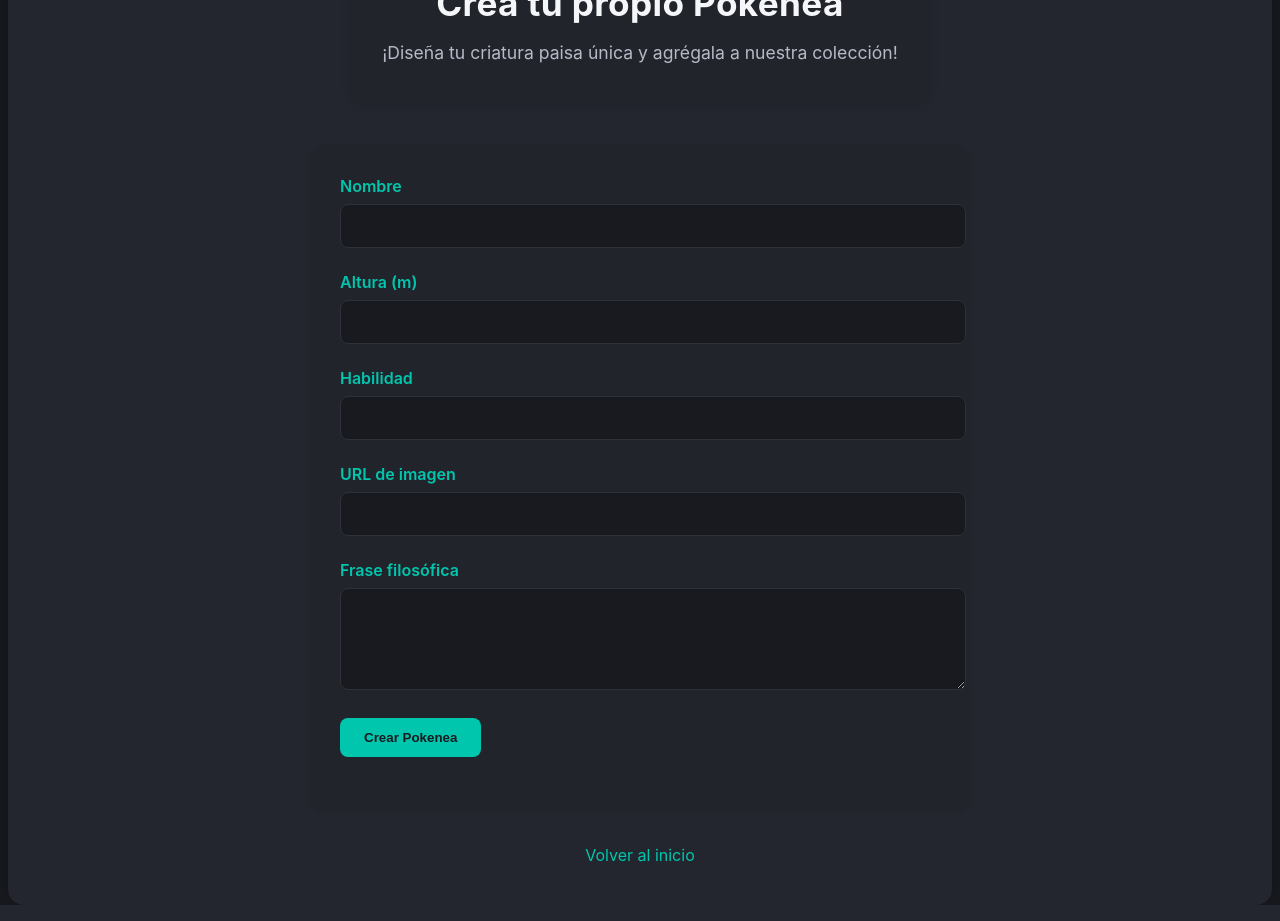
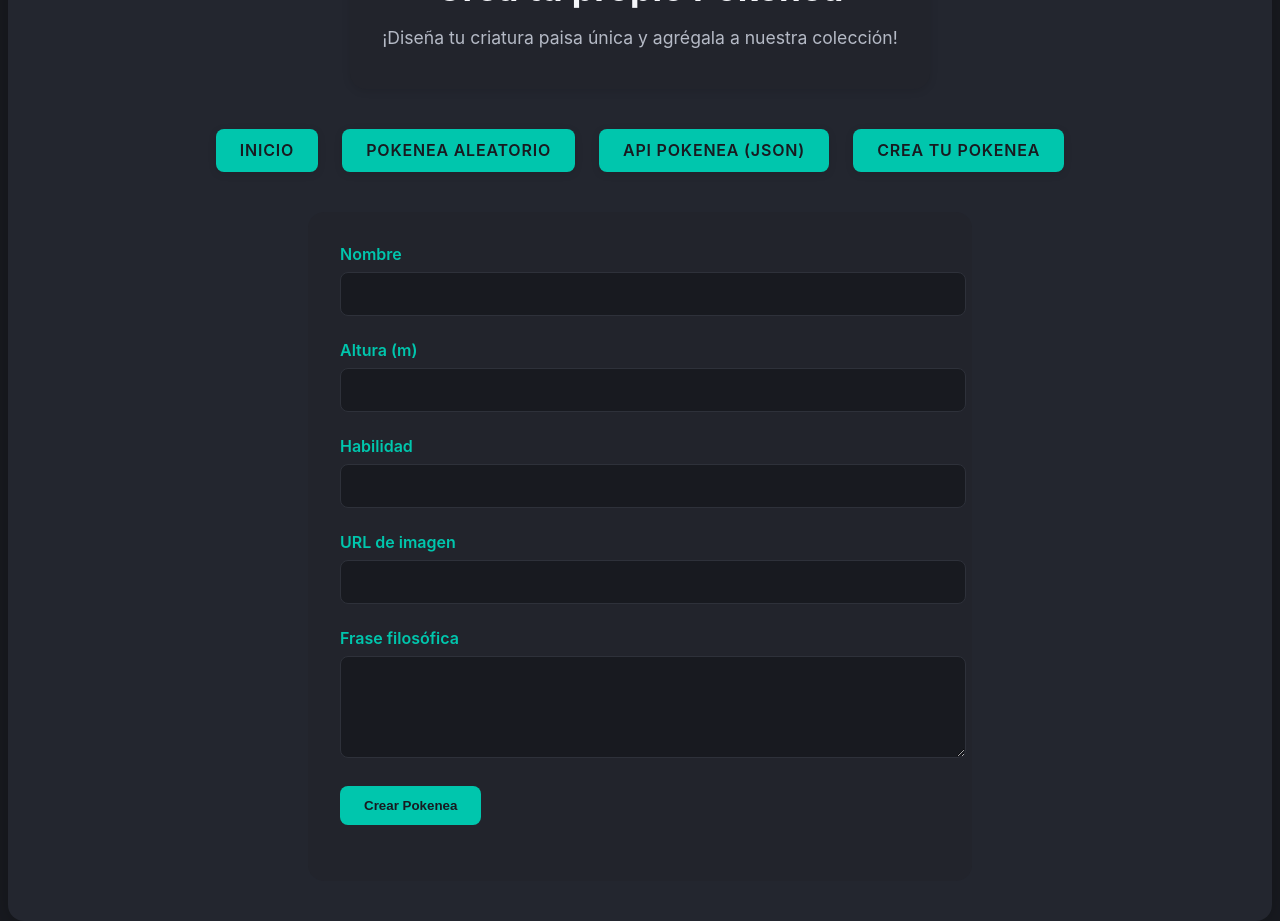
Before and after one commit to Max-Bustamante69/Taller-02-T.I.S, a Flask app: page /your-pokenea in a window 1280 px wide. Run offline with Flask 3, Linux system fonts and the light colour scheme.

Commit message:
new styles added

```diff
--- a/app/templates/create_pokenea.html
+++ b/app/templates/create_pokenea.html
@@ -1,92 +1,15 @@
-<!DOCTYPE html>
-<html lang="es">
+{% extends "layout.html" %}
 
-<head>
-    <meta charset="UTF-8">
-    <meta name="viewport" content="width=device-width, initial-scale=1.0">
-    <title>Crea tu Pokenea</title>
-    <link rel="stylesheet" href="../static/css/styles.css">
-    <style>
-        /* Additional styles for the form */
-        .form-container {
-            background-color: var(--bg-accent);
-            padding: 2rem;
-            border-radius: var(--radius);
-            width: 100%;
-            max-width: 600px;
-            margin: 0 auto;
-        }
+{% block title %}Crea tu Pokenea{% endblock %}
 
-        .form-group {
-            margin-bottom: 1.5rem;
-        }
+{% block header %}Crea tu propio Pokenea{% endblock %}
+{% block subheader %}¡Diseña tu criatura paisa única y agrégala a nuestra colección!{% endblock %}
 
-        .form-group label {
-            display: block;
-            margin-bottom: 0.5rem;
-            color: var(--primary);
-            font-weight: 600;
-        }
+{% block extra_styles %}
 
-        .form-control {
-            width: 100%;
-            padding: 0.75rem;
-            border-radius: 8px;
-            border: 1px solid var(--border);
-            background-color: var(--bg-main);
-            color: var(--text-main);
-            font-size: 1rem;
-        }
+{% endblock %}
 
-        .form-control:focus {
-            outline: none;
-            border-color: var(--primary);
-            box-shadow: 0 0 0 2px rgba(0, 198, 173, 0.3);
-        }
-
-        .btn-submit {
-            background-color: var(--primary);
-            color: var(--bg-main);
-            font-weight: 600;
-            padding: 0.75rem 1.5rem;
-            border: none;
-            border-radius: 8px;
-            cursor: pointer;
-            transition: background-color var(--transition), transform var(--transition);
-        }
-
-        .btn-submit:hover {
-            background-color: var(--primary-hover);
-            transform: translateY(-2px);
-        }
-
-        .error-message {
-            color: #ff4d4f;
-            margin-top: 0.5rem;
-            font-size: 0.9rem;
-        }
-
-        .field-error {
-            margin-top: 0.25rem;
-            color: #ff4d4f;
-            font-size: 0.8rem;
-        }
-
-        .home-link {
-            display: block;
-            margin-top: 2rem;
-            text-align: center;
-        }
-    </style>
-</head>
-
-<body>
-    <div class="container">
-        <div class="welcome-section">
-            <h1>Crea tu propio Pokenea</h1>
-            <p>¡Diseña tu criatura paisa única y agrégala a nuestra colección!</p>
-        </div>
-
+{% block content %}
 {% if error %}
 <div class="error-message">
     {{ error }}
@@ -138,8 +61,6 @@
             {% endif %}
         </div>
 
-
-
         <div class="form-group">
             {{ form.frase.label }}
             {{ form.frase(class="form-control", rows=4) }}
@@ -155,9 +76,4 @@
         </div>
     </form>
 </div>
-
-        <a href="/" class="home-link">Volver al inicio</a>
-    </div>
-</body>
-
-</html>
+{% endblock %}
--- /dev/null
+++ b/app/templates/layout.html
@@ -0,0 +1,40 @@
+
+<!DOCTYPE html>
+<html lang="es">
+
+<head>
+    <meta charset="UTF-8">
+    <meta name="viewport" content="width=device-width, initial-scale=1.0">
+    <title>{% block title %}Pokeneas{% endblock %}</title>
+
+    <!-- Favicon - Pokeball icon -->
+    <link rel="icon" type="image/png" href="{{ url_for('static', filename='images/pokeball.png') }}">
+
+    <!-- CSS Styles -->
+    <link rel="stylesheet" href="{{ url_for('static', filename='css/styles.css') }}">
+
+    {% block extra_styles %}{% endblock %}
+</head>
+
+<body>
+    <div class="container">
+        <div class="welcome-section">
+            <h1>{% block header %}¡Bienvenido al mundo de los Pokeneas!{% endblock %}</h1>
+            <p>{% block subheader %}Descubre estas fascinantes criaturas inspiradas en la cultura paisa.{% endblock %}
+            </p>
+        </div>
+
+        <div class="nav-links">
+            <a href="{{ url_for('main.home') }}">Inicio</a>
+            <a href="{{ url_for('main.show_pokenea') }}">Pokenea Aleatorio</a>
+            <a href="{{ url_for('main.get_pokenea_json') }}">API Pokenea (JSON)</a>
+            <a href="{{ url_for('main.add_pokenea') }}">Crea tu Pokenea</a>
+        </div>
+
+        {% block content %}{% endblock %}
+
+        {% block extra_scripts %}{% endblock %}
+    </div>
+</body>
+
+</html>
```
Also changed, not shown: app/static/css/styles.css (+64 -0 lines), app/templates/home.html (+6 -27 lines), app/templates/pokenea_view.html (+6 -19 lines), app/static/images/pokeball.png (added). Lines whose indentation alone changed are shown as unchanged.
